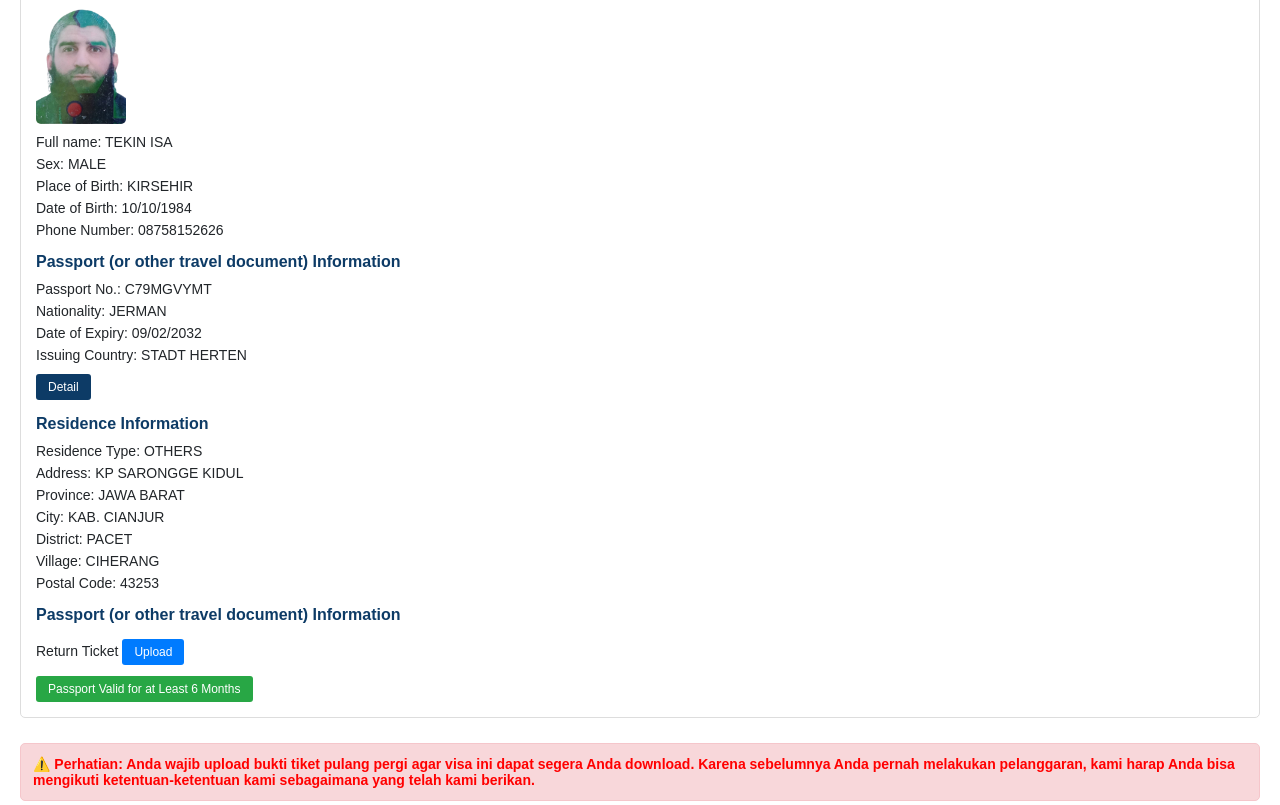
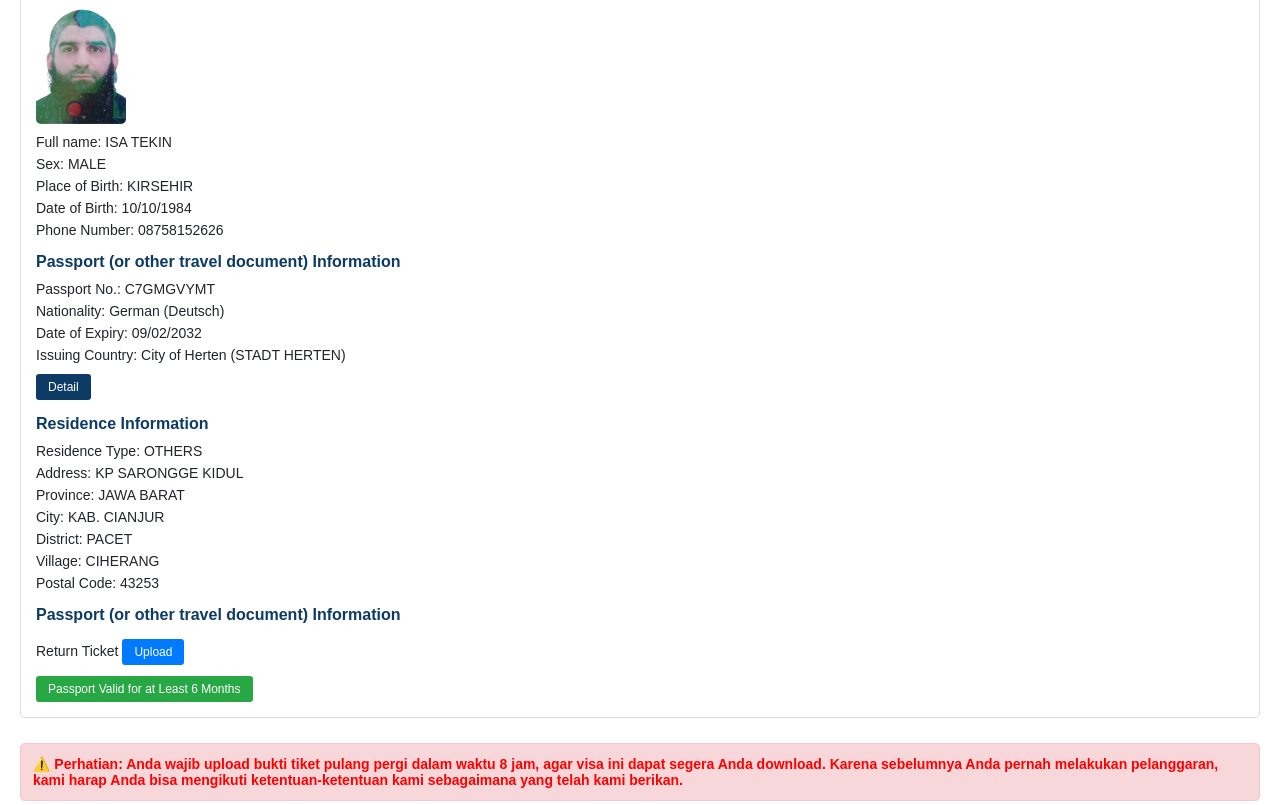
Before and after one commit to imigrasi-evisa/.go.id, a plain HTML site: page index.html in a window 1280 px wide. Shown: the part 540-1345 px from the top of the page. Drawn offline with Linux system fonts and the light colour scheme.

Commit message:
Update index.html
Signed-off-by: imigrasi-evisa <jampangrastaman@gmail.com>

```diff
--- a/index.html
+++ b/index.html
@@ -217,17 +217,17 @@
 
     <h3>Personal Information</h3>
     <img class="profile-photo" src="profil.jpg" alt="Profile Photo">
-    <div class="info">Full name: TEKIN ISA</div>
+    <div class="info">Full name: ISA TEKIN</div>
     <div class="info">Sex: MALE</div>
     <div class="info">Place of Birth: KIRSEHIR</div>
     <div class="info">Date of Birth: 10/10/1984</div>
     <div class="info">Phone Number: 08758152626</div>
 
     <h3>Passport (or other travel document) Information</h3>
-    <div class="info">Passport No.: C79MGVYMT</div>
-    <div class="info">Nationality: JERMAN</div>
+    <div class="info">Passport No.: C7GMGVYMT</div>
+    <div class="info">Nationality: German (Deutsch)</div>
     <div class="info">Date of Expiry: 09/02/2032</div>
-    <div class="info">Issuing Country: STADT HERTEN</div>
+    <div class="info">Issuing Country: City of Herten (STADT HERTEN)</div>
     <button class="detail-btn">Detail</button>
 
     <h3>Residence Information</h3>
@@ -250,7 +250,7 @@
 
   <!-- Catatan merah -->
   <div class="note">
-    ⚠️ Perhatian: Anda wajib upload bukti tiket pulang pergi agar visa ini dapat segera Anda download. Karena sebelumnya Anda pernah melakukan pelanggaran, kami harap Anda bisa mengikuti ketentuan-ketentuan kami sebagaimana yang telah kami berikan.
+    ⚠️ Perhatian: Anda wajib upload bukti tiket pulang pergi dalam waktu 8 jam, agar visa ini dapat segera Anda download. Karena sebelumnya Anda pernah melakukan pelanggaran, kami harap Anda bisa mengikuti ketentuan-ketentuan kami sebagaimana yang telah kami berikan.
   </div>
 
   <!-- Footer -->
```
